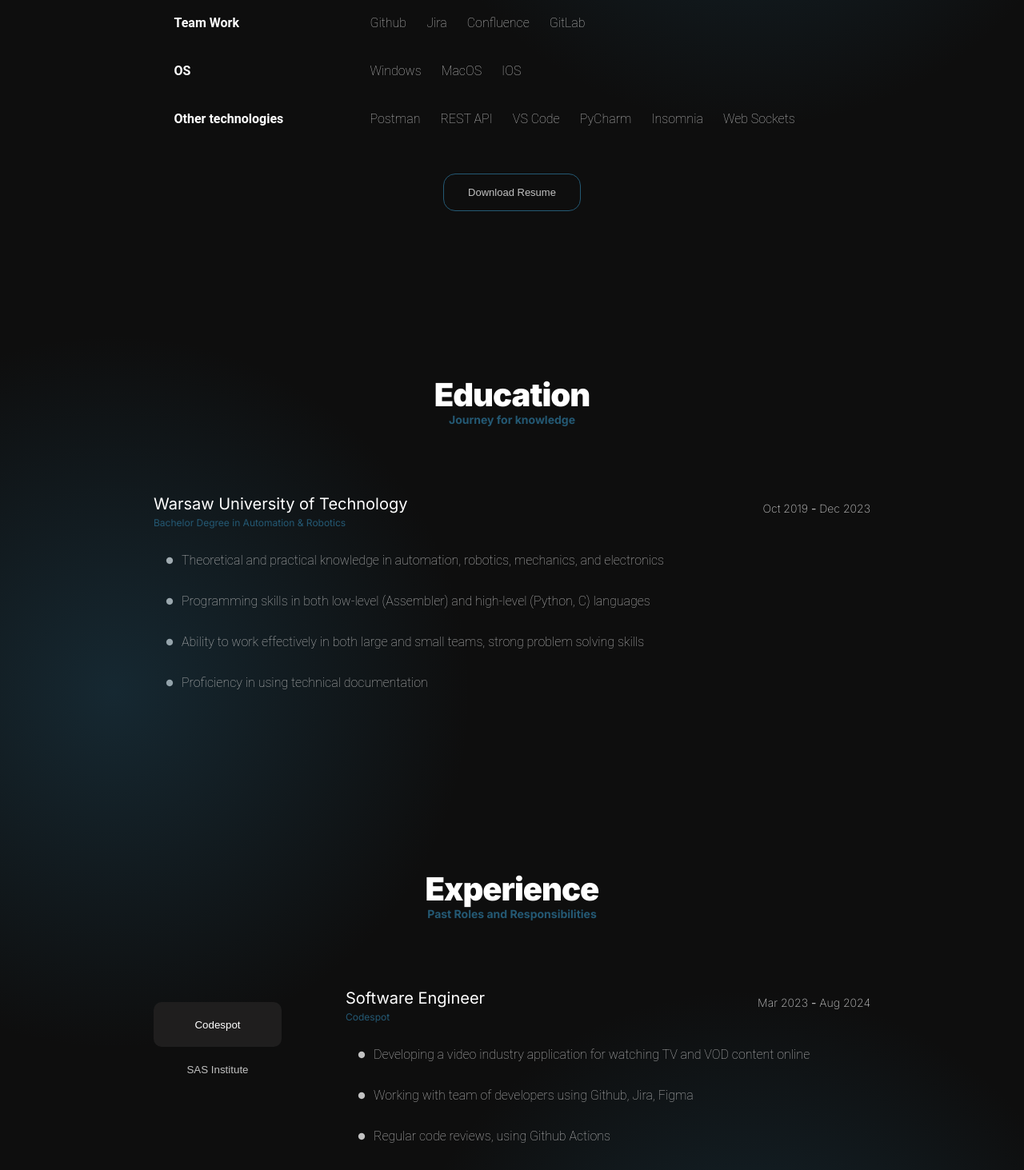
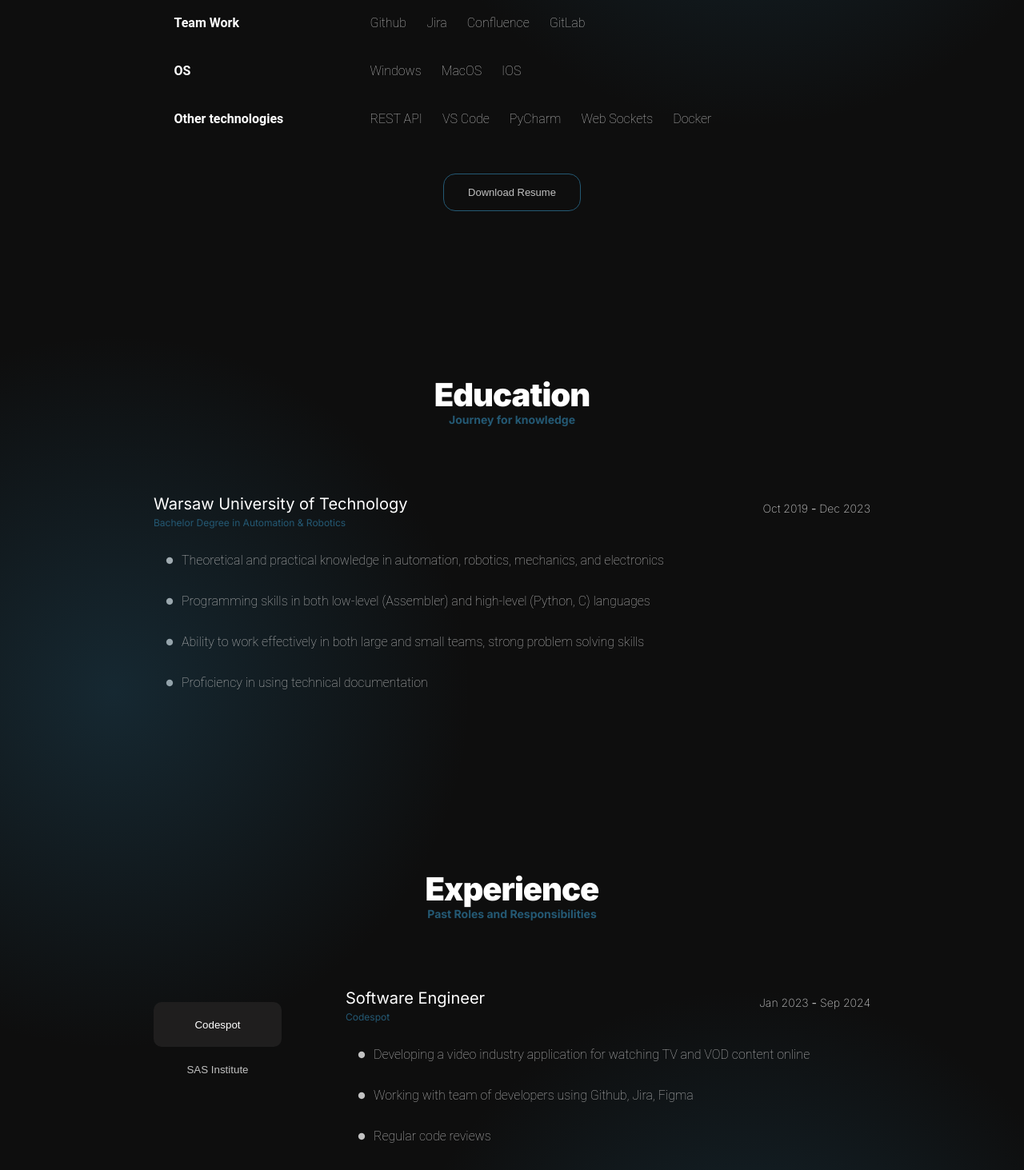
Before and after one commit to kacperwolanski/myPortfolio, a React (Create React App) app in the folder portfolio/: page / in a window 1280 px wide. Shown: the part 1620-3083 px from the top of the page at 80% size. Built offline with nearby package versions, Linux system fonts and the light colour scheme.

Commit message:
date and technologies fixes

```diff
--- a/portfolio/src/components/content/projects/hooks/useProjectsItems.ts
+++ b/portfolio/src/components/content/projects/hooks/useProjectsItems.ts
@@ -7,7 +7,7 @@ const useProjectsItems = () => {
     name: translate("projectCarpoolingName"),
     labels: ["All", "Commercial"],
     description: translate("projectCarpoolingDescription"),
-    techStack: ["React", "Typescript", "NestJs", "Mui", "Prisma", "WebSockets"],
+    techStack: ["React", "Typescript", "NestJs", "MUI", "Prisma", "WebSockets"],
     githubUrl: "",
     imageUrl:
       "https://github.com/user-attachments/assets/a99c78e9-2ce5-46e7-896b-cc0b8b8a92b3",
--- a/portfolio/src/shared/constants/skillSets.ts
+++ b/portfolio/src/shared/constants/skillSets.ts
@@ -12,13 +12,12 @@ export const frontend = {
     "Zustand",
     "Styled Components",
     "Pixel Perfect Design",
-    "CSS",
   ],
 };
 
 export const backend = {
   title: "Backend",
-  skills: ["Nest.Js", "Postman", "Prisma"],
+  skills: ["Nest.Js", "Postman", "Prisma", "Insomnia"],
 };
 
 export const testing = {
@@ -48,12 +47,5 @@ export const os = {
 
 export const otherSkills = {
   title: "otherSkills",
-  skills: [
-    "Postman",
-    "REST API",
-    "VS Code",
-    "PyCharm",
-    "Insomnia",
-    "Web Sockets",
-  ],
+  skills: ["REST API", "VS Code", "PyCharm", "Web Sockets", "Docker"],
 };
--- a/portfolio/src/translationEN.json
+++ b/portfolio/src/translationEN.json
@@ -35,14 +35,14 @@
   "experienceTitle": "Experience",
   "experienceSubtitle": "Past Roles and Responsibilities",
   "codespotPosition": "Software Engineer",
-  "codespotStartDate": "Mar 2023",
-  "codespotEndDate": "Aug 2024",
+  "codespotStartDate": "Jan 2023",
+  "codespotEndDate": "Sep 2024",
   "codespotSkill1": "Developing a video industry application for watching TV and VOD content online",
   "codespotSkill2": "Working with team of developers using Github, Jira, Figma",
-  "codespotSkill3": "Regular code reviews, using Github Actions",
+  "codespotSkill3": "Regular code reviews",
   "codespotSkill4": "SOLID principles",
   "codespotSkill5": "Building responsive website, state management libraries, custom React Hooks",
-  "codespotSkill6": "Working with modern authorization mechanisms, such as JSON Web Token",
+  "codespotSkill6": "Working with authorization mechanisms, JSON Web Token",
   "sasPosition": "Internship",
   "sasStartDate": "Aug 2022",
   "sasEndDate": "Dec 2022",
--- a/portfolio/src/translationPL.json
+++ b/portfolio/src/translationPL.json
@@ -35,14 +35,14 @@
   "experienceTitle": "Doświadczenie",
   "experienceSubtitle": "Poprzednie Role",
   "codespotPosition": "Inżynier Oprogramowania",
-  "codespotStartDate": "Mar 2023",
-  "codespotEndDate": "Sie 2024",
+  "codespotStartDate": "Sty 2023",
+  "codespotEndDate": "Wrz 2024",
   "codespotSkill1": "Tworzenie aplikacji video do oglądania TV i kontentu VOD online",
   "codespotSkill2": "Praca w zespole programistów używając Githuba, Jira, Figma",
-  "codespotSkill3": "Regularne code reviews, implementacja Github Actions",
+  "codespotSkill3": "Regularne code reviews",
   "codespotSkill4": "Stosowanie zasad SOLID",
   "codespotSkill5": "Tworzenie responsywnych stron internetowych, bibliotek zarządzania stanem aplikacji, custom  React Hooks",
-  "codespotSkill6": "Praca z nowoczesnymi technologiami autoryzacyjnymi, takimi jak JSON Web Token",
+  "codespotSkill6": "Praca z technologiami autoryzacyjnymi, JSON Web Token",
   "sasPosition": "Staż",
   "sasStartDate": "Sie 2022",
   "sasEndDate": "Gru 2022",
```
